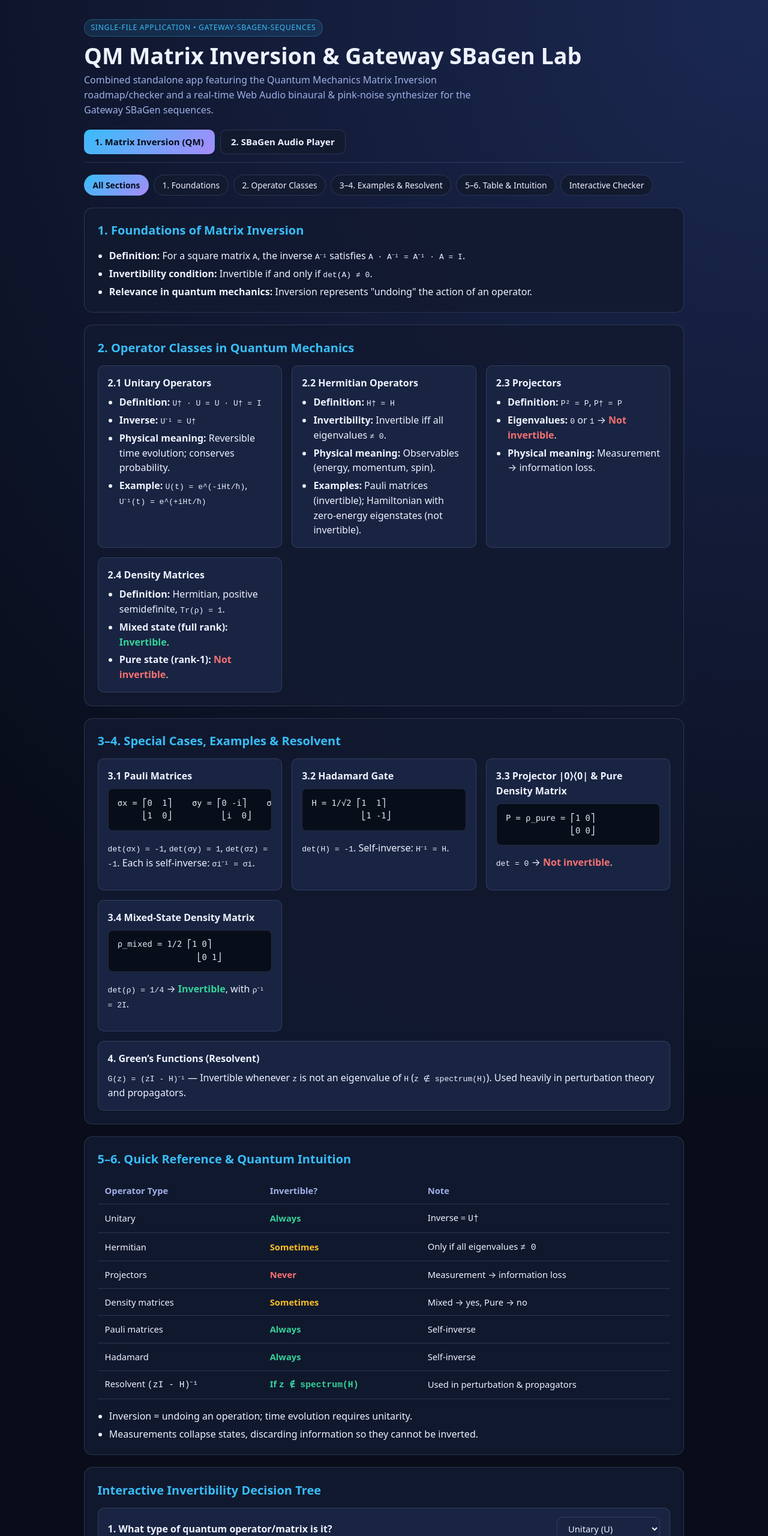
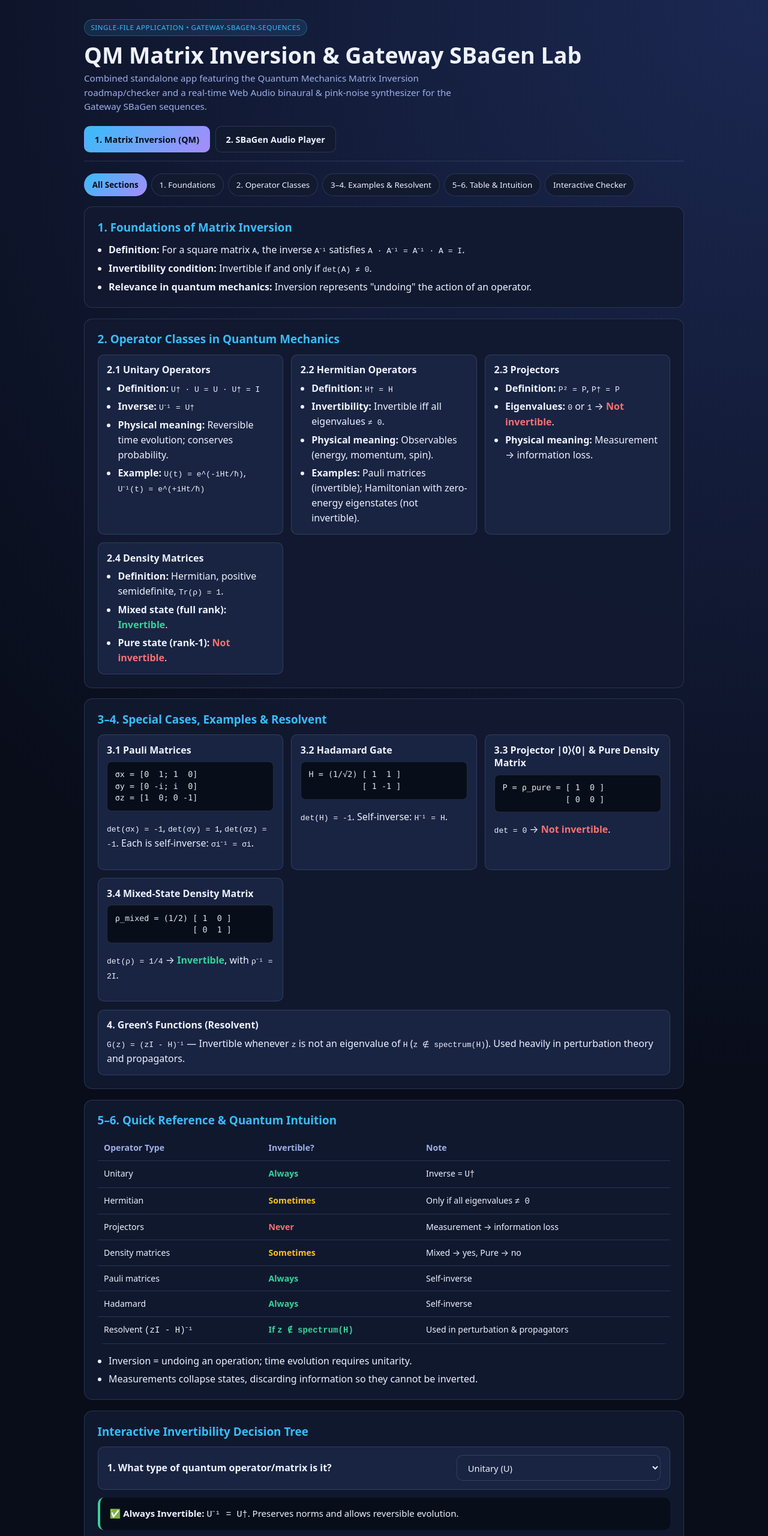
Before and after one commit to subunidades/gateway-sbagen-sequences, a plain HTML site: page index.html in a window 1280 px wide. Shown: the top 2560 px of the page at 60% size. Drawn offline with Linux system fonts and the light colour scheme.

Commit message:
Update styles and structure in index.html
Refactor CSS styles and HTML structure for improved layout and responsiveness.

```diff
--- a/index.html
+++ b/index.html
@@ -24,52 +24,62 @@
 
     * { box-sizing: border-box; }
 
+    html, body {
+      margin: 0;
+      padding: 0;
+      overflow-x: clip;
+    }
+
     body {
-      margin: 0;
       font-family: var(--sans);
       background: radial-gradient(circle at top right, #1b2852 0%, var(--bg) 60%);
       color: var(--text);
       line-height: 1.55;
       min-height: 100vh;
+      -webkit-text-size-adjust: 100%;
     }
 
     .app-shell {
       max-width: 1040px;
       margin: 0 auto;
-      padding: 2rem 1.25rem 3.5rem;
+      padding: 1.25rem 0.95rem 3rem;
       display: grid;
-      gap: 1.25rem;
+      gap: 1.1rem;
+      min-width: 0;
     }
 
     .badge {
       display: inline-block;
-      font-size: 0.76rem;
-      letter-spacing: 0.06em;
+      font-size: 0.72rem;
+      letter-spacing: 0.05em;
       text-transform: uppercase;
       color: var(--accent);
       background: rgba(56, 189, 248, 0.12);
       border: 1px solid rgba(56, 189, 248, 0.3);
       padding: 0.25rem 0.65rem;
       border-radius: 999px;
-      margin-bottom: 0.6rem;
+      margin-bottom: 0.55rem;
+      max-width: 100%;
     }
 
     h1 {
       margin: 0 0 0.35rem;
-      font-size: clamp(1.65rem, 3.8vw, 2.35rem);
+      font-size: clamp(1.45rem, 5.5vw, 2.35rem);
       line-height: 1.2;
+      overflow-wrap: anywhere;
     }
 
     .subtitle {
       margin: 0;
       color: var(--muted);
+      font-size: 0.95rem;
       max-width: 72ch;
     }
 
     .top-tabs {
-      display: flex;
-      flex-wrap: wrap;
-      gap: 0.6rem;
+      display: grid;
+      grid-template-columns: repeat(2, minmax(0, 1fr));
+      gap: 0.55rem;
       border-bottom: 1px solid var(--border);
       padding-bottom: 0.85rem;
     }
@@ -79,11 +89,13 @@
       color: var(--text);
       border: 1px solid var(--border);
       border-radius: 10px;
-      padding: 0.6rem 1.05rem;
-      font-size: 0.94rem;
+      padding: 0.68rem 0.85rem;
+      min-height: 44px;
+      font-size: 0.9rem;
       font-weight: 600;
       cursor: pointer;
       transition: all 0.15s ease;
+      text-align: center;
     }
 
     .top-tab:hover {
@@ -98,7 +110,8 @@
 
     .view {
       display: none;
-      gap: 1.25rem;
+      gap: 1.1rem;
+      min-width: 0;
     }
 
     .view.active {
@@ -106,10 +119,11 @@
     }
 
     .card {
-      background: rgba(18, 26, 48, 0.9);
+      background: rgba(18, 26, 48, 0.92);
       border: 1px solid var(--border);
       border-radius: var(--radius);
-      padding: 1.35rem;
+      padding: 1.1rem;
+      min-width: 0;
     }
 
     .card.hidden {
@@ -117,60 +131,77 @@
     }
 
     h2 {
-      margin: 0 0 0.9rem;
-      font-size: 1.25rem;
+      margin: 0 0 0.8rem;
+      font-size: 1.18rem;
       color: var(--accent);
+      line-height: 1.3;
     }
 
     h3 {
       margin: 0 0 0.45rem;
       font-size: 1rem;
+      line-height: 1.35;
     }
 
     ul {
       margin: 0.35rem 0 0;
-      padding-left: 1.2rem;
+      padding-left: 1.15rem;
     }
 
     li + li {
-      margin-top: 0.3rem;
+      margin-top: 0.35rem;
+    }
+
+    code {
+      overflow-wrap: anywhere;
     }
 
     .grid-2 {
       display: grid;
-      grid-template-columns: repeat(auto-fit, minmax(270px, 1fr));
-      gap: 1rem;
+      grid-template-columns: repeat(auto-fit, minmax(min(100%, 260px), 1fr));
+      gap: 0.85rem;
     }
 
     .subcard {
       background: var(--surface-2);
       border: 1px solid var(--border);
       border-radius: 10px;
-      padding: 1rem;
+      padding: 0.9rem;
+      min-width: 0;
     }
 
     pre {
       margin: 0.5rem 0;
-      padding: 0.8rem 0.95rem;
+      padding: 0.7rem 0.8rem;
       background: #080d1a;
       border: 1px solid var(--border);
       border-radius: 8px;
       font-family: var(--mono);
-      font-size: 0.86rem;
+      font-size: clamp(0.72rem, 2.7vw, 0.84rem);
+      line-height: 1.45;
       overflow-x: auto;
+      max-width: 100%;
       color: #e2e8f0;
+    }
+
+    .table-wrap {
+      overflow-x: auto;
+      -webkit-overflow-scrolling: touch;
+      border-radius: 10px;
     }
 
     table {
       width: 100%;
+      min-width: 440px;
       border-collapse: collapse;
-      font-size: 0.92rem;
+      font-size: 0.88rem;
     }
 
     th, td {
       text-align: left;
-      padding: 0.68rem 0.75rem;
+      padding: 0.62rem 0.65rem;
       border-bottom: 1px solid var(--border);
+      vertical-align: top;
     }
 
     th {
@@ -185,7 +216,7 @@
     .controls {
       display: flex;
       flex-wrap: wrap;
-      gap: 0.5rem;
+      gap: 0.45rem;
     }
 
     .filter-btn {
@@ -193,8 +224,9 @@
       color: var(--text);
       border: 1px solid var(--border);
       border-radius: 999px;
-      padding: 0.42rem 0.85rem;
-      font-size: 0.86rem;
+      padding: 0.48rem 0.8rem;
+      min-height: 38px;
+      font-size: 0.84rem;
       cursor: pointer;
     }
 
@@ -207,17 +239,15 @@
 
     .checker-box {
       display: grid;
-      gap: 0.9rem;
+      gap: 0.85rem;
     }
 
     .question-row {
-      display: flex;
-      flex-wrap: wrap;
-      align-items: center;
-      justify-content: space-between;
-      gap: 0.75rem;
+      display: grid;
+      grid-template-columns: 1fr;
+      gap: 0.55rem;
       background: var(--surface-2);
-      padding: 0.85rem 1rem;
+      padding: 0.85rem 0.95rem;
       border-radius: 10px;
       border: 1px solid var(--border);
     }
@@ -229,8 +259,19 @@
       border: 1px solid var(--border);
       background: var(--surface-2);
       color: var(--text);
-      padding: 0.52rem 0.9rem;
+      padding: 0.58rem 0.85rem;
+      min-height: 42px;
       cursor: pointer;
+      max-width: 100%;
+    }
+
+    select {
+      width: 100%;
+    }
+
+    button:disabled {
+      opacity: 0.45;
+      cursor: not-allowed;
     }
 
     button.primary {
@@ -246,41 +287,58 @@
     }
 
     .result-banner {
-      padding: 0.95rem 1.1rem;
+      padding: 0.9rem 1rem;
       border-radius: 10px;
       background: #080d1a;
       border-left: 4px solid var(--accent);
+      font-size: 0.94rem;
+      overflow-wrap: anywhere;
     }
 
     .transport {
-      display: flex;
-      flex-wrap: wrap;
+      display: grid;
       gap: 0.75rem;
-      align-items: center;
-      justify-content: space-between;
     }
 
     .btn-row {
       display: flex;
       flex-wrap: wrap;
-      gap: 0.6rem;
+      gap: 0.5rem;
       align-items: center;
+    }
+
+    .btn-row > button {
+      flex: 1 1 auto;
+    }
+
+    .btn-row > select {
+      flex: 1 1 100%;
+    }
+
+    .speed-toggle {
+      display: inline-flex;
+      align-items: center;
+      gap: 0.45rem;
+      font-size: 0.88rem;
+      color: var(--muted);
+      min-height: 42px;
+      padding: 0 0.25rem;
     }
 
     .sliders {
       display: grid;
-      grid-template-columns: repeat(auto-fit, minmax(210px, 1fr));
-      gap: 1rem;
-      margin-top: 1rem;
+      grid-template-columns: repeat(auto-fit, minmax(min(100%, 190px), 1fr));
+      gap: 0.8rem;
+      margin-top: 0.95rem;
     }
 
     label.slider-box {
       display: grid;
-      gap: 0.35rem;
+      gap: 0.4rem;
       font-size: 0.88rem;
       color: var(--muted);
       background: var(--surface-2);
-      padding: 0.75rem 0.9rem;
+      padding: 0.75rem 0.85rem;
       border-radius: 10px;
       border: 1px solid var(--border);
     }
@@ -288,31 +346,35 @@
     .slider-top {
       display: flex;
       justify-content: space-between;
+      gap: 0.5rem;
       color: var(--text);
       font-weight: 600;
     }
 
     input[type="range"] {
       width: 100%;
+      min-height: 28px;
       accent-color: var(--accent);
       cursor: pointer;
     }
 
     .status {
-      margin-top: 1rem;
+      margin-top: 0.95rem;
       background: #080d1a;
       border: 1px solid var(--border);
       border-radius: 10px;
-      padding: 0.9rem 1rem;
+      padding: 0.85rem 0.95rem;
       display: grid;
-      gap: 0.35rem;
+      gap: 0.4rem;
       font-family: var(--mono);
-      font-size: 0.86rem;
+      font-size: 0.82rem;
+      overflow-wrap: anywhere;
     }
 
     .step-list {
-      max-height: 300px;
+      max-height: 320px;
       overflow-y: auto;
+      -webkit-overflow-scrolling: touch;
       border: 1px solid var(--border);
       border-radius: 10px;
       background: #080d1a;
@@ -320,12 +382,12 @@
 
     .step-item {
       display: flex;
-      justify-content: space-between;
-      gap: 0.75rem;
-      padding: 0.55rem 0.85rem;
+      flex-direction: column;
+      gap: 0.2rem;
+      padding: 0.65rem 0.8rem;
       border-bottom: 1px solid rgba(159, 176, 232, 0.08);
       font-family: var(--mono);
-      font-size: 0.82rem;
+      font-size: 0.8rem;
       color: var(--muted);
     }
 
@@ -335,13 +397,66 @@
       font-weight: 600;
     }
 
+    .step-meta {
+      font-size: 0.76rem;
+      opacity: 0.85;
+    }
+
     .warn {
-      font-size: 0.86rem;
+      font-size: 0.85rem;
       color: #fde68a;
       background: rgba(251, 191, 36, 0.08);
       border: 1px solid rgba(251, 191, 36, 0.25);
-      padding: 0.75rem 0.95rem;
+      padding: 0.75rem 0.9rem;
       border-radius: 10px;
+    }
+
+    @media (min-width: 640px) {
+      .app-shell {
+        padding: 2rem 1.25rem 3.5rem;
+        gap: 1.25rem;
+      }
+
+      .card {
+        padding: 1.35rem;
+      }
+
+      .top-tabs {
+        display: flex;
+        flex-wrap: wrap;
+      }
+
+      .top-tab {
+        flex: 0 1 auto;
+        text-align: left;
+        padding: 0.6rem 1.05rem;
+      }
+
+      .question-row {
+        grid-template-columns: minmax(0, 1fr) minmax(240px, 340px);
+        align-items: center;
+      }
+
+      .transport {
+        display: flex;
+        flex-wrap: wrap;
+        align-items: center;
+        justify-content: space-between;
+      }
+
+      .btn-row > button,
+      .btn-row > select {
+        flex: 0 1 auto;
+        width: auto;
+      }
+
+      .step-item {
+        flex-direction: row;
+        justify-content: space-between;
+        align-items: center;
+        gap: 0.75rem;
+        font-size: 0.82rem;
+      }
     }
   </style>
 </head>
@@ -425,30 +540,31 @@
         <div class="grid-2">
           <div class="subcard">
             <h3>3.1 Pauli Matrices</h3>
-            <pre>σx = ⎡0  1⎤    σy = ⎡0 -i⎤    σz = ⎡1  0⎤
-     ⎣1  0⎦          ⎣i  0⎦          ⎣0 -1⎦</pre>
+            <pre>σx = [0  1; 1  0]
+σy = [0 -i; i  0]
+σz = [1  0; 0 -1]</pre>
             <p><code>det(σx) = -1</code>, <code>det(σy) = 1</code>, <code>det(σz) = -1</code>. Each is self-inverse: <code>σi⁻¹ = σi</code>.</p>
           </div>
           <div class="subcard">
             <h3>3.2 Hadamard Gate</h3>
-            <pre>H = 1/√2 ⎡1  1⎤
-          ⎣1 -1⎦</pre>
+            <pre>H = (1/√2) [ 1  1 ]
+           [ 1 -1 ]</pre>
             <p><code>det(H) = -1</code>. Self-inverse: <code>H⁻¹ = H</code>.</p>
           </div>
           <div class="subcard">
             <h3>3.3 Projector |0⟩⟨0| &amp; Pure Density Matrix</h3>
-            <pre>P = ρ_pure = ⎡1 0⎤
-             ⎣0 0⎦</pre>
+            <pre>P = ρ_pure = [ 1  0 ]
+             [ 0  0 ]</pre>
             <p><code>det = 0</code> → <span class="pill-no">Not invertible</span>.</p>
           </div>
           <div class="subcard">
             <h3>3.4 Mixed-State Density Matrix</h3>
-            <pre>ρ_mixed = 1/2 ⎡1 0⎤
-                ⎣0 1⎦</pre>
+            <pre>ρ_mixed = (1/2) [ 1  0 ]
+                [ 0  1 ]</pre>
             <p><code>det(ρ) = 1/4</code> → <span class="pill-yes">Invertible</span>, with <code>ρ⁻¹ = 2I</code>.</p>
           </div>
         </div>
-        <div class="subcard" style="margin-top: 1rem;">
+        <div class="subcard" style="margin-top: 0.85rem;">
           <h3>4. Green’s Functions (Resolvent)</h3>
           <p style="margin:0;">
             <code>G(z) = (zI - H)⁻¹</code> — Invertible whenever <code>z</code> is not an eigenvalue of <code>H</code> (<code>z ∉ spectrum(H)</code>). Used heavily in perturbation theory and propagators.
@@ -458,7 +574,7 @@
 
       <section class="card qm-card" data-group="reference">
         <h2>5–6. Quick Reference &amp; Quantum Intuition</h2>
-        <div style="overflow-x:auto;">
+        <div class="table-wrap">
           <table>
             <thead>
               <tr>
@@ -562,7 +678,7 @@
           <div class="btn-row">
             <button id="prevBtn" type="button">Prev Step</button>
             <button id="nextBtn" type="button">Next Step</button>
-            <label style="display:flex;align-items:center;gap:0.4rem;font-size:0.88rem;color:var(--muted);">
+            <label class="speed-toggle">
               <input id="timeScale" type="checkbox">
               <span>10× Speed (Test)</span>
             </label>
@@ -670,17 +786,17 @@
         checkerResult.style.borderLeftColor = "var(--no)";
         checkerResult.innerHTML = "❌ <strong>Not Invertible:</strong> Projectors have eigenvalues <code>0</code> or <code>1</code> (<code>det = 0</code>), reflecting irreversible projection/information loss.";
       } else if (type === "hermitian") {
-        subQuestionRow.style.display = "flex";
+        subQuestionRow.style.display = "grid";
         subQuestionLabel.innerHTML = "<strong>2. Are there any zero eigenvalues?</strong>";
         subChoice.innerHTML = '<option value="no">No (all eigenvalues ≠ 0)</option><option value="yes">Yes (at least one zero eigenvalue)</option>';
         renderSubResult();
       } else if (type === "density") {
-        subQuestionRow.style.display = "flex";
+        subQuestionRow.style.display = "grid";
         subQuestionLabel.innerHTML = "<strong>2. Does the density matrix have full rank (mixed state)?</strong>";
         subChoice.innerHTML = '<option value="full">Yes — Full rank (mixed state)</option><option value="rank1">No — Rank-1 (pure state)</option>';
         renderSubResult();
       } else if (type === "resolvent") {
-        subQuestionRow.style.display = "flex";
+        subQuestionRow.style.display = "grid";
         subQuestionLabel.innerHTML = "<strong>2. Is z in the spectrum (eigenvalues) of H?</strong>";
         subChoice.innerHTML = '<option value="outside">No — z ∉ spectrum(H)</option><option value="inside">Yes — z ∈ spectrum(H)</option>';
         renderSubResult();
@@ -837,7 +953,7 @@
         const toneText = s.tones.map(([c, b]) => `${c}+${b}`).join(", ");
         return `<div class="step-item ${idx === stepIndex ? "active" : ""}">
           <span>${idx + 1}. ${s.stage}</span>
-          <span>${toneText} (${s.duration}s)</span>
+          <span class="step-meta">${toneText} (${s.duration}s)</span>
         </div>`;
       }).join("");
     }
```
